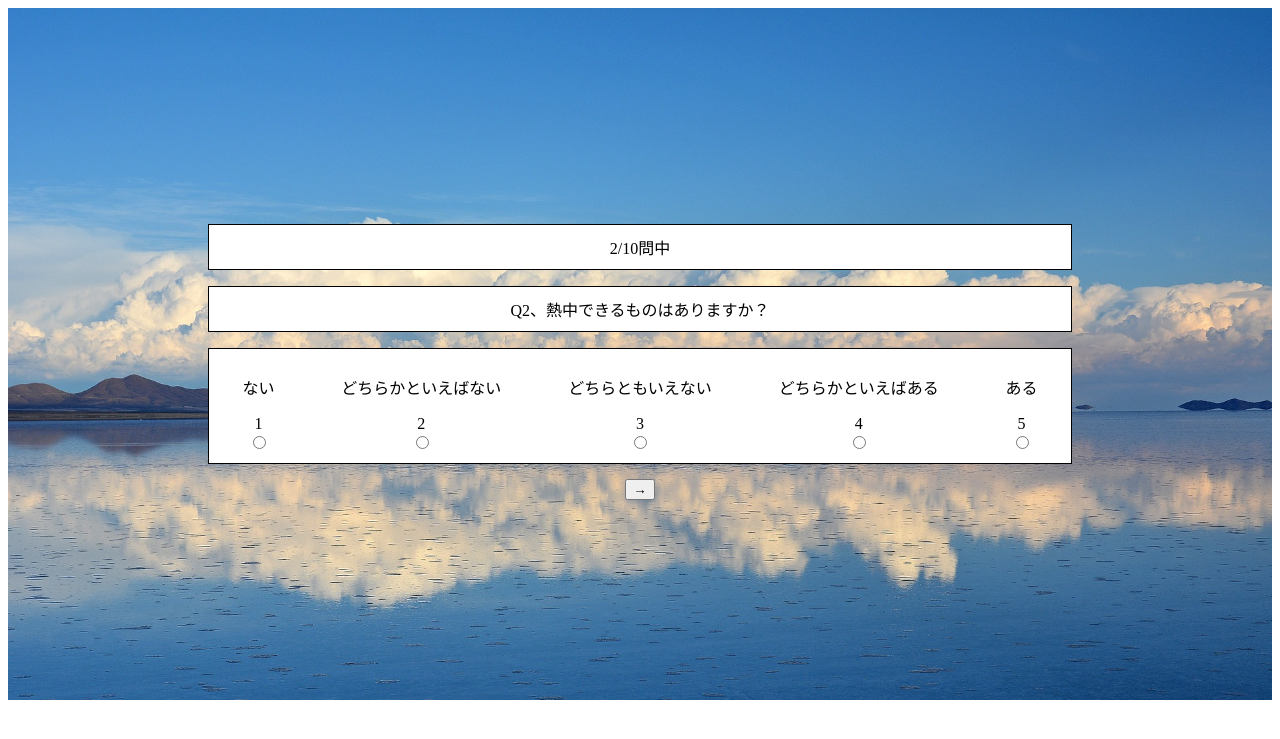
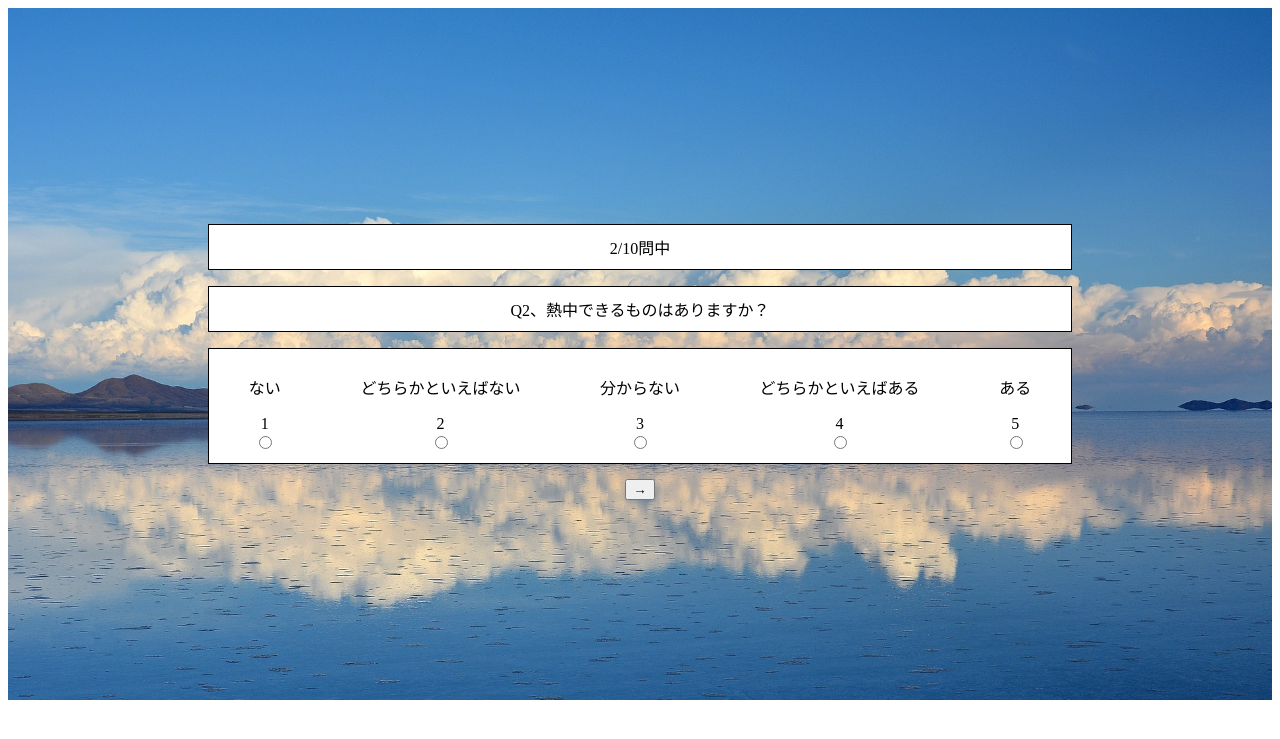
Before and after one commit to narumi-k/hitoiki, a Flask app: template templates/question2.html in a window 1280 px wide. Shown: the top 739 px of the page. Run offline with Flask 2, Linux system fonts and the light colour scheme; the template is opened without the code that fills it, so the values that code supplies are empty.

Commit message:
change question padding

```diff
--- a/static/css/style_sp.css
+++ b/static/css/style_sp.css
@@ -4,6 +4,7 @@
     background-size: cover;
     background-repeat: repeat-y;
     background-image: url("../images/bolivia-1802042_1920.jpg");
+    margin-top: 150px;
 }
 
 .login_btn,.regist_btn,.first_btn,.logout_btn {
@@ -62,3 +63,23 @@ table th, table td {
     padding-top: 10px;
     padding-bottom: 10px;
 }
+
+.a1 {
+    padding-bottom: 30px;
+}
+
+.a2 {
+    padding-bottom: 15px;
+}
+
+.a3 {
+    padding-bottom: 30px;
+}
+
+.a4 {
+    padding-bottom: 15px;
+}
+
+.a5 {
+    padding-bottom: 30px;
+}
--- a/templates/question1.html
+++ b/templates/question1.html
@@ -9,7 +9,7 @@
     <form action="/one" method="POST" enctype="multipart/form-data">
 		<div class="choice">
 			<li class="radio_list">
-				<p>なかった</p>
+				<p class="a1">なかった</p>
 				<label for="r1">1</label><br>
 				<input type="radio" id="r1" name="radio" value="1">
 			</li>
@@ -21,7 +21,7 @@
 			</li>
 
 			<li class="radio_list">
-				<p>どちらともいえない</p>
+				<p class="a3">分からない</p>
 				<label for="r3">3</label><br>
 				<input type="radio" id="r3" name="radio" value="3">
 			</li>
@@ -33,7 +33,7 @@
 			</li>
 
 			<li class="radio_list">
-				<p>あった</p>
+				<p class="a5">あった</p>
 				<label for="r5">5</label><br>
 				<input type="radio" id="r5" name="radio" value="5">
 			</li>
--- a/templates/question2.html
+++ b/templates/question2.html
@@ -9,28 +9,28 @@
     <form action="/two" method="POST" enctype="multipart/form-data">
 		<div class="choice">
 			<li class="radio_list">
-				<p>ない</p>
+				<p class="a1">ない</p>
 				<label for="r1">1</label><br>
 				<input type="radio" id="r1" name="radio" value="1">
 			</li>
 
 			<li class="radio_list">
-				<p>どちらかといえばない</p>
+				<p class="a2">どちらかといえばない</p>
 				<label for="r2">2</label><br>
 				<input type="radio" id="r2" name="radio" value="2">
 			</li>
 			<li class="radio_list">
-				<p>どちらともいえない</p>
+				<p class="a3">分からない</p>
 				<label for="r3">3</label><br>
 				<input type="radio" id="r3" name="radio" value="3">
 			</li>
 			<li class="radio_list">
-				<p>どちらかといえばある</p>
+				<p class="a4">どちらかといえばある</p>
 				<label for="r4">4</label><br>
 				<input type="radio" id="r4" name="radio" value="4">
 			</li>
 			<li class="radio_list">
-				<p>ある</p>
+				<p class="a5">ある</p>
 				<label for="r5">5</label><br>
 				<input type="radio" id="r5" name="radio" value="5">
 			</li>
--- a/templates/question8.html
+++ b/templates/question8.html
@@ -8,7 +8,7 @@
     <form action="/eight" method="POST" enctype="multipart/form-data">
 		<div class="choice">
 			<li class="radio_list">
-				<p>できていない</p>
+				<p class="a1">いない</p>
 				<label for="r1">1</label><br>
 				<input type="radio" id="r1" name="radio" value="1">
 			</li>
@@ -20,7 +20,7 @@
 			</li>
 
 			<li class="radio_list">
-				<p>どちらともいえない</p>
+				<p class="a3">分からない</p>
 				<label for="r3">3</label><br>
 				<input type="radio" id="r3" name="radio" value="3">
 			</li>
@@ -32,7 +32,7 @@
 			</li>
 
 			<li class="radio_list">
-				<p>できている</p>
+				<p class="a5">いる</p>
 				<label for="r5">5</label><br>
 				<input type="radio" id="r5" name="radio" value="5">
 			</li>
```
Also changed, not shown: templates/question10.html (+4 -4 lines), templates/question3.html (+5 -5 lines), templates/question4.html (+5 -5 lines), templates/question5.html (+5 -5 lines), templates/question6.html (+5 -5 lines), templates/question7.html (+4 -4 lines), templates/question9.html (+4 -4 lines), hitoiki.db.
